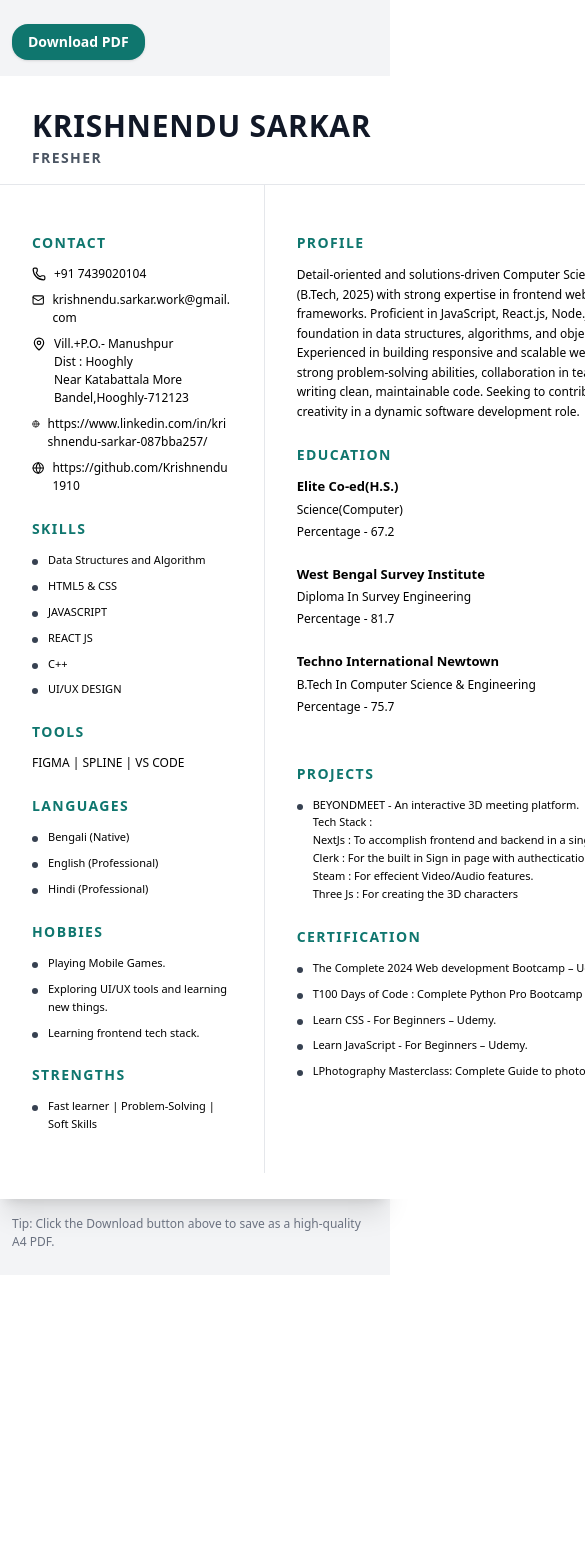
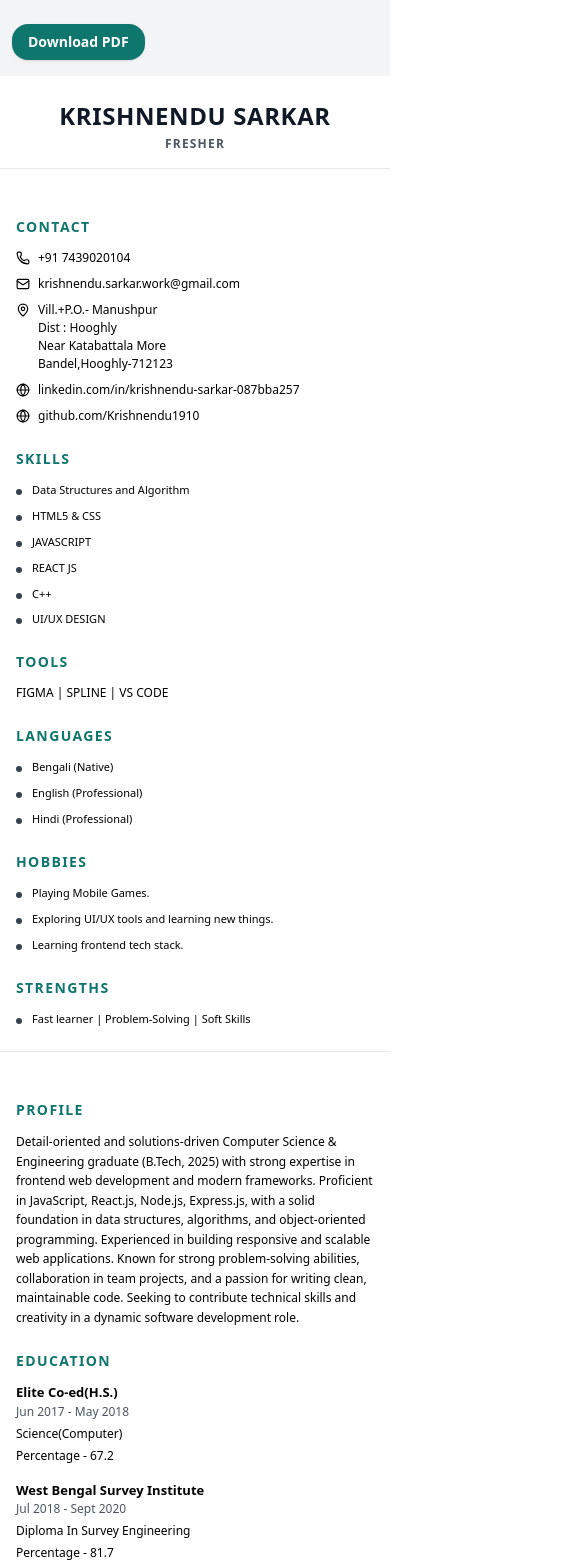
Before and after one commit to Krishnendu1910/Simple-Resume, a React (Vite) app: page / in a window 390 px wide. Shown: the top 1568 px of the page, 585 px wide, since content can reach past the window. Before the commit the page ends 1275 px from the top, so only its background shows below. Built offline with nearby package versions, Linux system fonts and the light colour scheme.

Commit message:
Responsive added

```diff
--- a/src/Resume.jsx
+++ b/src/Resume.jsx
@@ -1,5 +1,5 @@
 import React, { useRef } from "react";
-import { Phone, Mail, MapPin, Globe, Linkedin } from "lucide-react";
+import { Phone, Mail, MapPin, Globe } from "lucide-react";
 import html2canvas from "html2canvas";
 import { jsPDF } from "jspdf";
 
@@ -23,7 +23,6 @@ export default function Resume() {
     const el = resumeRef.current;
     if (!el) return;
 
-    // Ensure fonts are rendered
     const canvas = await html2canvas(el, {
       scale: 2,
       backgroundColor: "#ffffff",
@@ -32,7 +31,6 @@ export default function Resume() {
     });
     const imgData = canvas.toDataURL("image/png");
 
-    // A4 size in mm
     const pdf = new jsPDF({
       orientation: "portrait",
       unit: "mm",
@@ -41,7 +39,6 @@ export default function Resume() {
     const pageWidth = pdf.internal.pageSize.getWidth();
     const pageHeight = pdf.internal.pageSize.getHeight();
 
-    // Canvas size in pixels
     const imgProps = { width: canvas.width, height: canvas.height };
     const ratio = Math.min(
       pageWidth / (imgProps.width / 2),
@@ -71,28 +68,27 @@ export default function Resume() {
       <div className="max-w-4xl mx-auto shadow-xl">
         <div
           ref={resumeRef}
-          className="bg-white mx-auto"
-          style={{ width: 794, minHeight: 1123 }}
+          className="bg-white mx-auto w-full md:w-[794px] min-h-[1123px]"
         >
           {/* Top header bar */}
-          <div className="px-8 pt-8 pb-4 border-b">
-            <div className="flex items-end justify-between">
+          <div className="px-4 md:px-8 pt-6 md:pt-8 pb-4 border-b">
+            <div className="flex flex-col md:flex-row md:items-end md:justify-between gap-2">
               <div>
-                <div className="text-3xl font-extrabold tracking-wide text-gray-900">
+                <div className="text-2xl md:text-3xl font-extrabold tracking-wide text-gray-900 text-center md:text-left">
                   KRISHNENDU SARKAR
                 </div>
-                <div className="uppercase tracking-widest text-gray-600 text-sm font-semibold mt-1">
+                <div className="uppercase tracking-widest text-gray-600 text-xs md:text-sm font-semibold mt-1 text-center md:text-left">
                   FRESHER
                 </div>
               </div>
             </div>
           </div>
 
-          <div className="grid grid-cols-12 gap-0">
+          <div className="grid grid-cols-1 md:grid-cols-12 gap-0">
             {/* Left Column */}
-            <div className="col-span-4 border-r px-8 pt-6 pb-10">
+            <div className="md:col-span-4 border-b md:border-r md:border-b-0 px-4 md:px-8 pt-6 pb-6 md:pb-10">
               <SectionTitle>CONTACT</SectionTitle>
-              <div className="space-y-2 text-[12px]">
+              <div className="space-y-2 text-[12px] break-words">
                 <div className="flex items-start gap-2">
                   <Phone size={14} className="mt-0.5" />
                   <a href="tel:+916290421047" className="hover:underline">
@@ -124,7 +120,7 @@ export default function Resume() {
                     href="https://www.linkedin.com/in/krishnendu-sarkar-087bba257/"
                     className="hover:underline"
                   >
-                    https://www.linkedin.com/in/krishnendu-sarkar-087bba257/
+                    linkedin.com/in/krishnendu-sarkar-087bba257
                   </a>
                 </div>
                 <div className="flex items-start gap-2 break-all">
@@ -133,7 +129,7 @@ export default function Resume() {
                     href="https://github.com/Krishnendu1910"
                     className="hover:underline"
                   >
-                    https://github.com/Krishnendu1910
+                    github.com/Krishnendu1910
                   </a>
                 </div>
               </div>
@@ -161,7 +157,7 @@ export default function Resume() {
               <SectionTitle>HOBBIES</SectionTitle>
               <ul className="space-y-2">
                 <Bullet>Playing Mobile Games.</Bullet>
-                <Bullet>Exploring UI/UX tools and learning new things. </Bullet>
+                <Bullet>Exploring UI/UX tools and learning new things.</Bullet>
                 <Bullet>Learning frontend tech stack.</Bullet>
               </ul>
 
@@ -172,23 +168,16 @@ export default function Resume() {
             </div>
 
             {/* Right Column */}
-            <div className="col-span-8 px-8 pt-6 pb-10">
+            <div className="md:col-span-8 px-4 md:px-8 pt-6 pb-6 md:pb-10">
               <SectionTitle>PROFILE</SectionTitle>
               <p className="text-[12px] leading-relaxed">
-                Detail-oriented and solutions-driven Computer Science &
-                Engineering graduate (B.Tech, 2025) with strong expertise in
-                frontend web development and modern frameworks. Proficient in
-                JavaScript, React.js, Node.js, Express.js, with a solid
-                foundation in data structures, algorithms, and object-oriented
-                programming. Experienced in building responsive and scalable web
-                applications. Known for strong problem-solving abilities,
-                collaboration in team projects, and a passion for writing clean,
-                maintainable code. Seeking to contribute technical skills and
-                creativity in a dynamic software development role.
+                Detail-oriented and solutions-driven Computer Science & Engineering graduate (B.Tech, 2025) with strong expertise in frontend web development and modern frameworks. Proficient in JavaScript, React.js, Node.js, Express.js,  with a solid foundation in data structures, algorithms, and object-oriented programming. Experienced in building responsive and scalable web applications. Known for strong problem-solving abilities, collaboration in team projects, and a passion for writing clean, maintainable code. Seeking to contribute technical skills and creativity in a dynamic software development role.
               </p>
 
               <SectionTitle>EDUCATION</SectionTitle>
-              <div className="flex items-start justify-between">
+              <div className="space-y-4">
+                <div>
+                  <div className="flex flex-col md:flex-row md:items-center md:justify-between">
                     <div className="font-semibold text-[13px]">
                       Elite Co-ed(H.S.)
                     </div>
@@ -199,8 +188,11 @@ export default function Resume() {
                   <ul className="space-y-1 mt-1">
                     <li className="text-[12px]">Science(Computer)</li>
                     <li className="text-[12px]">Percentage - 67.2</li>
-              </ul> <br />
-              <div className="flex items-start justify-between">
+                  </ul>
+                </div>
+
+                <div>
+                  <div className="flex flex-col md:flex-row md:items-center md:justify-between">
                     <div className="font-semibold text-[13px]">
                       West Bengal Survey Institute
                     </div>
@@ -211,8 +203,11 @@ export default function Resume() {
                   <ul className="space-y-1 mt-1">
                     <li className="text-[12px]">Diploma In Survey Engineering</li>
                     <li className="text-[12px]">Percentage - 81.7</li>
-              </ul> <br />
-              <div className="flex items-start justify-between">
+                  </ul>
+                </div>
+
+                <div>
+                  <div className="flex flex-col md:flex-row md:items-center md:justify-between">
                     <div className="font-semibold text-[13px]">
                       Techno International Newtown
                     </div>
@@ -221,54 +216,42 @@ export default function Resume() {
                     </div>
                   </div>
                   <ul className="space-y-1 mt-1">
-                <li className="text-[12px]">B.Tech In Computer Science & Engineering</li>
+                    <li className="text-[12px]">
+                      B.Tech In Computer Science & Engineering
+                    </li>
                     <li className="text-[12px]">Percentage - 75.7</li>
-              </ul> <br />
-
+                  </ul>
+                </div>
+              </div>
 
               <SectionTitle>PROJECTS</SectionTitle>
               <ul className="space-y-2">
                 <Bullet>
-                  BEYONDMEET - An interactive 3D meeting platform.
-                  <br />
-                  Tech Stack :
-                  <li>
-                    <li>NextJs : To accomplish frontend and backend in a single path.</li>
-                    <li>Clerk : For the built in Sign in page with authectication</li>
-                    <li>
-                        Steam : For effecient Video/Audio features.
-                    </li>
-                    <li>
-                        Three Js : For creating the 3D characters
-                    </li>
-                  </li>
+                  BEYONDMEET - An interactive 3D meeting platform. <br />
+                  <span className="block mt-1">Tech Stack :</span>
+                  <ul className="list-disc list-inside text-[11px] md:text-[12px] pl-2">
+                    <li>NextJs</li>
+                    <li>Clerk</li>
+                    <li>Steam</li>
+                    <li>Three Js</li>
+                  </ul>
                 </Bullet>
               </ul>
 
               <SectionTitle>CERTIFICATION</SectionTitle>
               <ul className="space-y-2">
-                <Bullet>
-                  The Complete 2024 Web development Bootcamp – Udemy.
-                </Bullet>
-                <Bullet>
-                  T100 Days of Code : Complete Python Pro Bootcamp – Udemy.
-                </Bullet>
-                <Bullet>
-                  Learn CSS - For Beginners – Udemy.
-                </Bullet>
-                <Bullet>
-                  Learn JavaScript - For Beginners – Udemy.
-                </Bullet>
-                <Bullet>
-                  LPhotography Masterclass: Complete Guide to photography – Udemy.
-                </Bullet>
+                <Bullet>The Complete 2024 Web development Bootcamp – Udemy.</Bullet>
+                <Bullet>100 Days of Code : Complete Python Pro Bootcamp – Udemy.</Bullet>
+                <Bullet>Learn CSS - For Beginners – Udemy.</Bullet>
+                <Bullet>Learn JavaScript - For Beginners – Udemy.</Bullet>
+                <Bullet>Photography Masterclass – Udemy.</Bullet>
               </ul>
             </div>
           </div>
         </div>
       </div>
 
-      <p className="max-w-4xl mx-auto text-[12px] text-gray-500 mt-4 px-3 md:px-0">
+      <p className="max-w-4xl mx-auto text-[11px] md:text-[12px] text-gray-500 mt-4 px-3 md:px-0 text-center md:text-left">
         Tip: Click the Download button above to save as a high-quality A4 PDF.
       </p>
     </div>
```
Lines whose indentation alone changed are shown as unchanged.
